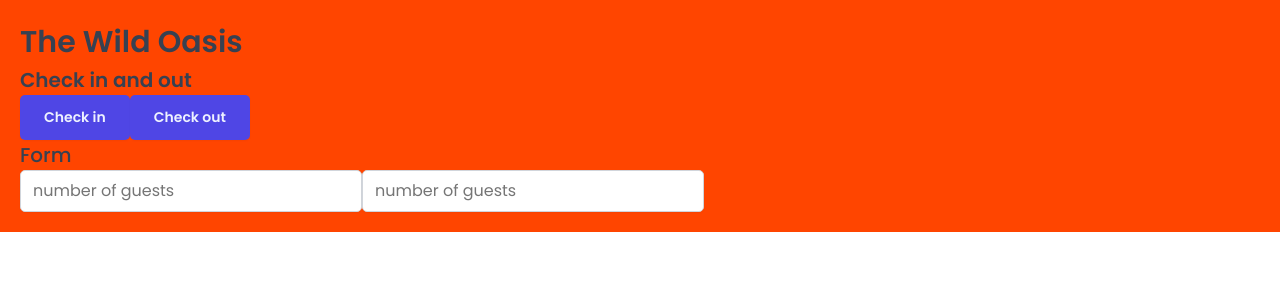
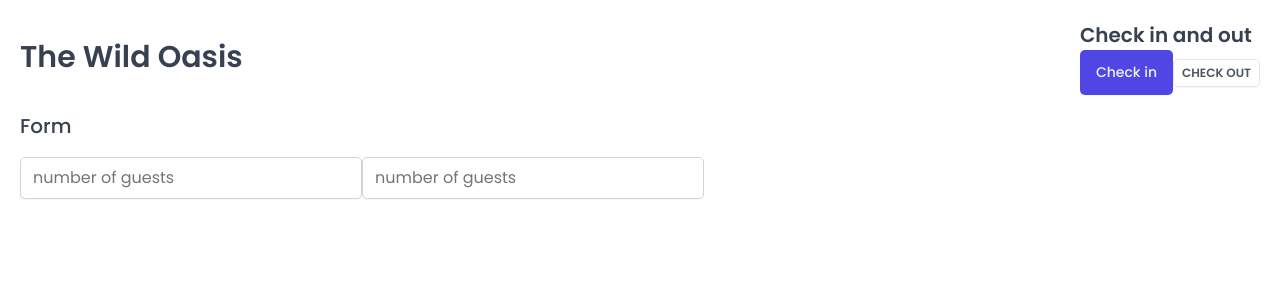
Before and after one commit to Sophianx234/the-wild-oasis, a React (Vite) app: page / in a window 1280 px wide. Shown: the top 300 px of the page. Built offline with nearby package versions, Linux system fonts and the light colour scheme; a web font is replaced by a local one.

Commit message:
add more reusable components

```diff
--- a/src/App.jsx
+++ b/src/App.jsx
@@ -3,12 +3,12 @@
 import Button from "./ui/Button"
 import Input from "./ui/Input"
 import Heading from "./ui/Heading"
+import Row from "./ui/Row"
 
 function App() {
 
 
   const StyledApp = styled.div`
-    background-color: orangered ;
     padding: 20px;
   `
 
@@ -16,20 +16,38 @@
     <>
     <GlobalStyles/>
     <StyledApp>
+      <Row type='vertical'>
+
+      <Row type='horizontal'>
+
       <Heading as='h1'>
         The Wild Oasis
       </Heading>
+      <div>
+
       <Heading as='h2'>
         Check in and out
       </Heading>
-      <Button onClick={()=>alert('Check in')}>Check in</Button>
-      <Button onClick={()=>alert('Check out')}>Check out</Button>
+
+      <Button variations='primary' size='medium' onClick={()=>alert('Check in')}>Check in</Button>
+      <Button variations='secondary' size='small' onClick={()=>alert('Check out')}>Check out</Button>
+      </div>
+      </Row >
+
+
+
+      <Row type='vertical'>
       <Heading as='h3'>
           Form
       </Heading>
+      <form>
+
 
       <Input type="number" placeholder="number of guests"></Input>
       <Input type="number" placeholder="number of guests"></Input>
+      </form>
+      </Row>
+      </Row>
 
     </StyledApp>
     </>
--- a/src/ui/Button.jsx
+++ b/src/ui/Button.jsx
@@ -50,20 +50,17 @@
 
 
 const Button = styled.button`
-font-size: 1.4rem;
-padding: 1.2rem 2.4rem;
-font-weight: 600;
 border: none;
 border-radius: var(--border-radius-sm);
-background-color: var(--color-brand-600);
-color: var(--color-brand-50);
 box-shadow: var(--shadow-sm);
-cursor: pointer;
+${props=>sizes[props.size]}
+${props=>variations[props.variations]}
 
-&:hover{
-  background-color: var(--color-brand-700);
+`
+Button.defaultProps = {
+  variations: 'primary',
+  size: 'medium'
 }
-`
 
 
 export default Button
--- a/src/ui/Heading.jsx
+++ b/src/ui/Heading.jsx
@@ -1,8 +1,5 @@
 import styled, { css } from "styled-components"
 
-const test = css`
-    text-align: center;
-`
 const Heading = styled.h1`
   ${props=>props.as === 'h1' && css`
     font-size:3rem;
--- /dev/null
+++ b/src/ui/Row.jsx
@@ -0,0 +1,20 @@
+import styled, { css } from "styled-components";
+
+const Row = styled.div`
+display: flex;
+${props=>props.type==='horizontal' && css`
+    justify-content: space-between;
+    align-items: center;
+`}
+${props=>props.type ==='vertical' && css`
+    flex-direction: column;
+    gap:1.6rem
+`}
+
+`;
+
+Row.defaultProps = {
+    type:'vertical'
+}
+
+export default Row
```
